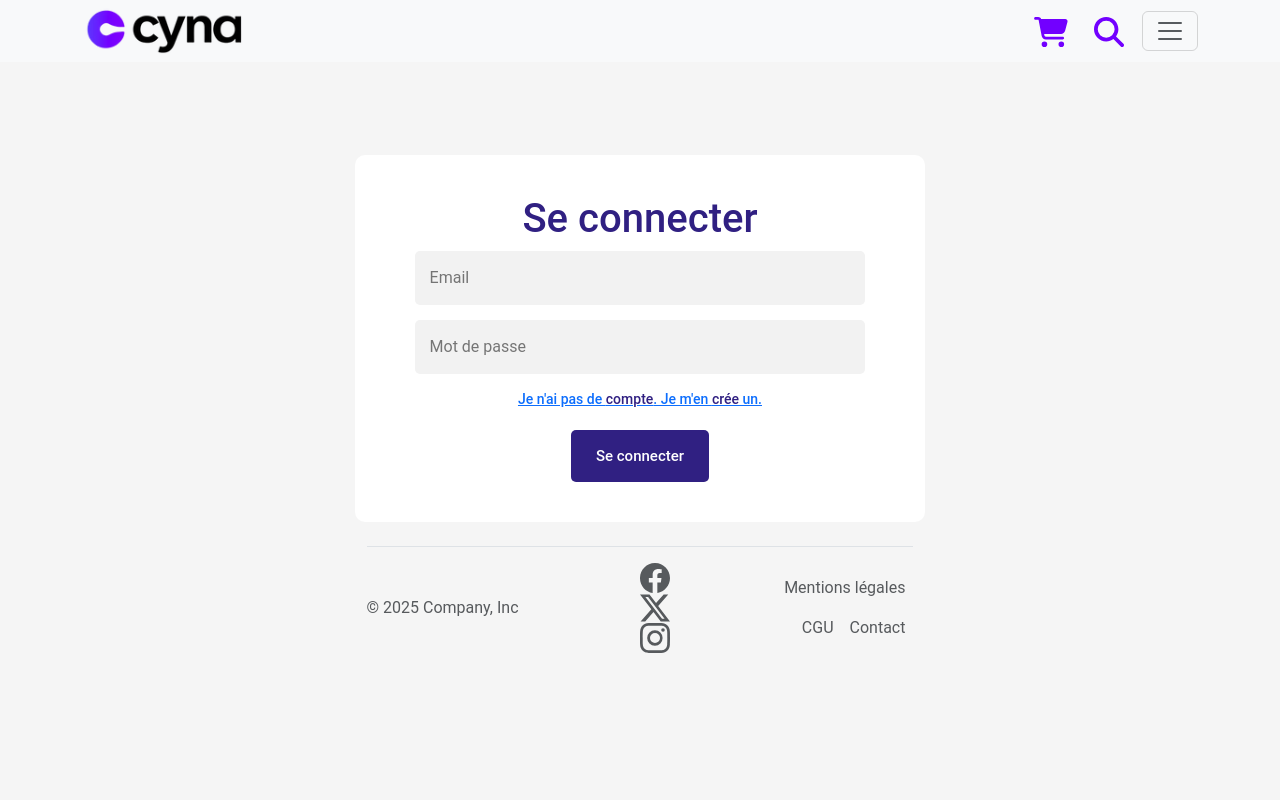
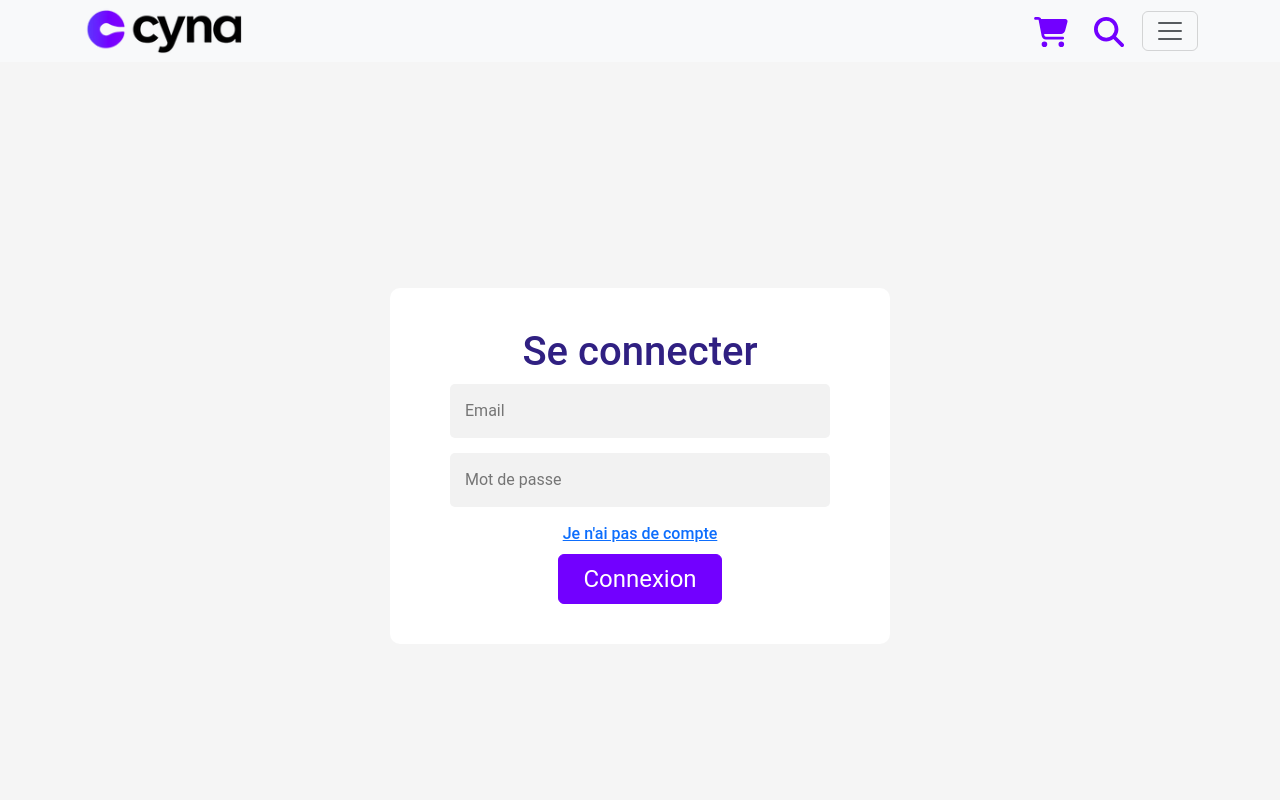
Before and after one commit to mliebaut/JohnCyna, a Vue app in the folder Cyna-Front/: page /connexion in a window 1280 px wide. Shown: the top 800 px of the page. Built offline with nearby package versions, Linux system fonts and the light colour scheme.

Commit message:
amelioration de connexion

```diff
--- a/Cyna-Front/src/App.vue
+++ b/Cyna-Front/src/App.vue
@@ -6,7 +6,7 @@ import Footer from './components/Footer.vue'
 
 <template>
   <Navbar />
-  <div class="mt-5">
+  <div class="mt-5 pt-2">
     <RouterView />
   </div>
   <Footer />
--- a/Cyna-Front/src/components/Footer.vue
+++ b/Cyna-Front/src/components/Footer.vue
@@ -1,10 +1,10 @@
 <template>
   <div class="container">
-  <footer class="d-flex flex-wrap justify-content-between align-items-center py-3 my-4 border-top">
-    <p class="nav col-md-4 mb-0 text-body-secondary justify-content-start">&copy; 2025 Company, Inc</p>
+    <footer class="d-flex flex-wrap justify-content-between align-items-center py-3 mt-4 border-top">
+      <p class="nav col-md-4 mb-0 text-body-secondary justify-content-start">&copy; 2024 Company, Inc</p>
 
       <div class="col-md-4 d-flex align-items-center justify-content-center mb-3 mb-md-0 me-md-auto link-body-emphasis text-decoration-none">
-        <ul class="nav col-md-4 justify-content-end list-unstyled d-flex">
+          <ul class="nav justify-content-end list-unstyled d-flex">
           <li class="ms-3"><a class="text-body-secondary" href="https://www.facebook.com/pages/Cyna-IT/224495037408975/"><svg xmlns="http://www.w3.org/2000/svg" width="30" height="30" fill="currentColor" class="bi bi-facebook" viewBox="0 0 16 16">
           <path d="M16 8.049c0-4.446-3.582-8.05-8-8.05C3.58 0-.002 3.603-.002 8.05c0 4.017 2.926 7.347 6.75 7.951v-5.625h-2.03V8.05H6.75V6.275c0-2.017 1.195-3.131 3.022-3.131.876 0 1.791.157 1.791.157v1.98h-1.009c-.993 0-1.303.621-1.303 1.258v1.51h2.218l-.354 2.326H9.25V16c3.824-.604 6.75-3.934 6.75-7.951"/>
           </svg></a></li>
--- a/Cyna-Front/src/components/Navbar.vue
+++ b/Cyna-Front/src/components/Navbar.vue
@@ -35,10 +35,10 @@
             </ul>
           </li>
           <li class="nav-item">
-            <button class="btn btn-primary m-2 w-75 fs-5">Se connecter</button>
+            <router-link class="btn btn-primary m-2 w-75 fs-5" :to="{ name: 'Connexion'}">Se connecter</router-link>
           </li>
           <li class="nav-item">
-            <button class="btn btn-primary m-2 w-75 fs-5">Créer un compte</button>
+            <router-link class="btn btn-primary m-2 w-75 fs-5" :to="{ name: 'Inscription'}">Créer un compte</router-link>
           </li>
         </ul>
 
@@ -115,4 +115,8 @@
       --bs-btn-disabled-bg: #7c10ff !important;
       --bs-btn-disabled-border-color: #7708ff !important;
     }
+    .nav-button{
+      text-decoration: none;
+      color: white;
+    }
   </style>
--- a/Cyna-Front/src/router/index.ts
+++ b/Cyna-Front/src/router/index.ts
@@ -49,7 +49,7 @@ const routes = [
     },
     {
         path:'/connexion',
-        name:'connexion',
+        name:'Connexion',
         component: () => import("../views/ConnexionView.vue")
     },
 
--- a/Cyna-Front/src/views/ConnexionView.vue
+++ b/Cyna-Front/src/views/ConnexionView.vue
@@ -1,22 +1,28 @@
 <template>
-  <form>
-    <h1>Se connecter</h1>
-    <div class="inputs">
-      <input placeholder="Email" type="email"/>
-      <input placeholder="Mot de passe" type="password">
-    </div>
+  <section class="connexion">
+    <form @submit.prevent="submit">
+      <h1>Se connecter</h1>
+      <div class="inputs">
+        <input v-model="data.email" placeholder="Email" type="email"/>
+        <input v-model="data.password" placeholder="Mot de passe" type="password">
+      </div>
+      <router-link to="/inscription">Je n'ai pas de compte</router-link>
+      <div>
+        <button class="btn btn-primary fs-4 px-4 mt-2" type="submit">Connexion</button>
+      </div>
+    </form>
 
-    <p class="inscription"><router-link to="/inscription">Je n'ai pas de <span>compte</span>. Je m'en <span>crée</span> un.</router-link></p>
-    <div>
-      <button type="submit">Se connecter</button>
-    </div>
-  </form>
+  </section>
 </template>
 
 @import url('https://fonts.googleapis.com/css2?family=Roboto&display=swap');
 
 <style>
-body {
+.connexion {
+  margin: 0;
+  place-items: center;
+  min-width: 320px;
+  min-height: 100vh;
   display: flex;
   justify-content: center;
   flex-direction: column;
@@ -31,11 +37,13 @@ form {
   padding: 40px 60px;
   border-radius: 10px;
   min-width: 300px;
+  width: 500px;
 }
 
 form h1 {
   color: #302082;
   text-align: center;
+
 }
 
 form .social-media {
@@ -94,6 +102,51 @@ form button {
   outline: none;
   cursor: pointer;
 }
+
+.btn-primary{
+      --bs-btn-color: #fff;
+      --bs-btn-bg: #7200ff;
+      --bs-btn-border-color: #7200ff;
+      --bs-btn-hover-color: #fff;
+      --bs-btn-hover-bg: #7200ff;
+      --bs-btn-hover-border-color: #4d00aa;
+      --bs-btn-focus-shadow-rgb: 49, 132, 253;
+      --bs-btn-active-color: #fff;
+      --bs-btn-active-bg: #4d00aa;
+      --bs-btn-active-border-color: #4d00aa;
+      --bs-btn-active-shadow: inset 0 3px 5px rgba(0, 0, 0, 0.125);
+      --bs-btn-disabled-color: #fff;
+      --bs-btn-disabled-bg: #7c10ff;
+      --bs-btn-disabled-border-color: #7708ff;
+    }
 </style>
-<script setup lang="ts">
+
+<script lang="ts" >
+import {reactive} from 'vue';
+import {useRouter} from "vue-router";
+import Serv_Url from "../main.ts";
+
+export default {
+  name: "ConnexionView",
+  setup() {
+    const data = reactive({
+      email: '',
+      password: ''
+    });
+
+    const submit = async () => {
+      await fetch(Serv_Url + '/login', {
+        method: 'POST',
+        body: JSON.stringify(data),
+        mode: "no-cors"
+      });
+
+    }
+
+    return {
+      data,
+      submit
+    }
+  }
+}
 </script>
--- a/Cyna-Front/src/views/Home.vue
+++ b/Cyna-Front/src/views/Home.vue
@@ -110,7 +110,9 @@
     },
   };
   </script>
+
   <style scoped>
+
     #carouselExampleDark{
       height: 48em;
       background-image: url(/background-hero.png);
@@ -133,7 +135,7 @@
     .category .card{
       height: 400px;
       color: white;
-      text-shadow: #000 0 0 1px,   #000 0 0 1px,   #000 0 0 1px;
+      text-shadow: #000 0px 0px 1px,   #000 0px 0px 1px,   #000 0px 0px 1px;
     }
 
     .category .card-content {
--- a/Cyna-Front/src/views/InscriptionView.vue
+++ b/Cyna-Front/src/views/InscriptionView.vue
@@ -1,4 +1,5 @@
 <template>
+  <section class="inscription">
     <form>
       <h1>Créer un compte</h1>
       <div class="inputs">
@@ -7,19 +8,23 @@
         <input placeholder="Email" type="email"/>
         <input placeholder="Mot de passe" type="password">
       </div>
-
-    <p class="inscription">J'ai déja un <span><a href="/connexion">compte</a></span>.</p>
+      <router-link to="/connexion">J'ai déja un compte</router-link>
       <div>
-      <button type="submit">Continuer</button>
+        <button class="btn btn-primary fs-4 px-4 mt-2">Créer mon compte</button>
       </div>
     </form>
+  </section>
 </template>
 
 
 @import url('https://fonts.googleapis.com/css2?family=Roboto&display=swap');
 
 <style>
-body {
+.inscription {
+  margin: 0;
+  place-items: center;
+  min-width: 320px;
+  min-height: 100vh;
   display: flex;
   justify-content: center;
   flex-direction: column;
@@ -34,6 +39,7 @@ form {
   padding: 40px 60px;
   border-radius: 10px;
   min-width: 300px;
+  width: 500px;
 }
 
 form h1 {
@@ -68,7 +74,7 @@ form .inputs {
   flex-direction: column;
 }
 
-form .inputs input[type='Nom'], input[type='Prenom'], [type='email'], input[type='password'] {
+form .inputs input[type='text'], [type='email'], input[type='password'] {
   padding: 15px;
   border: none;
   border-radius: 5px;
```
Also changed, not shown: Cyna-Front/src/functions/authentification.ts (added, +27 -0 lines), 1 other file (tests, documents, lock files or other folders). Lines whose indentation alone changed are shown as unchanged.
